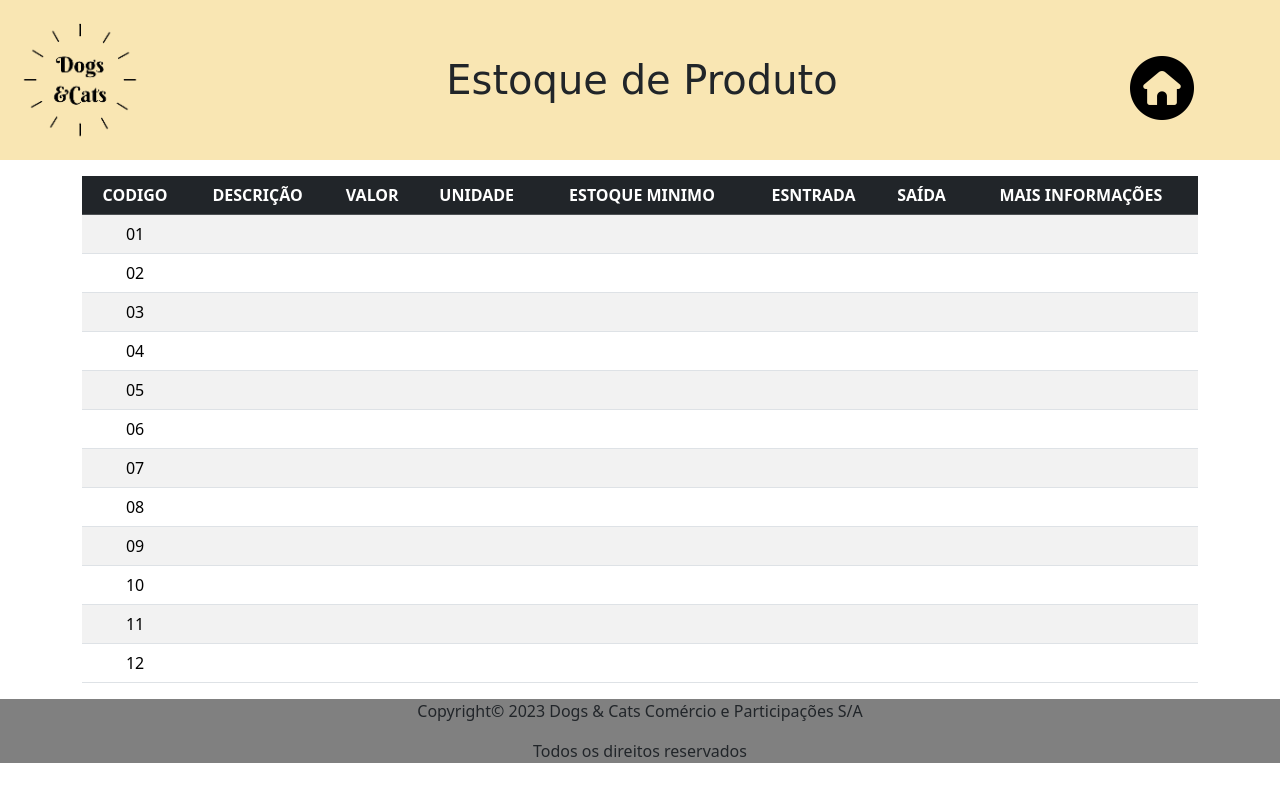
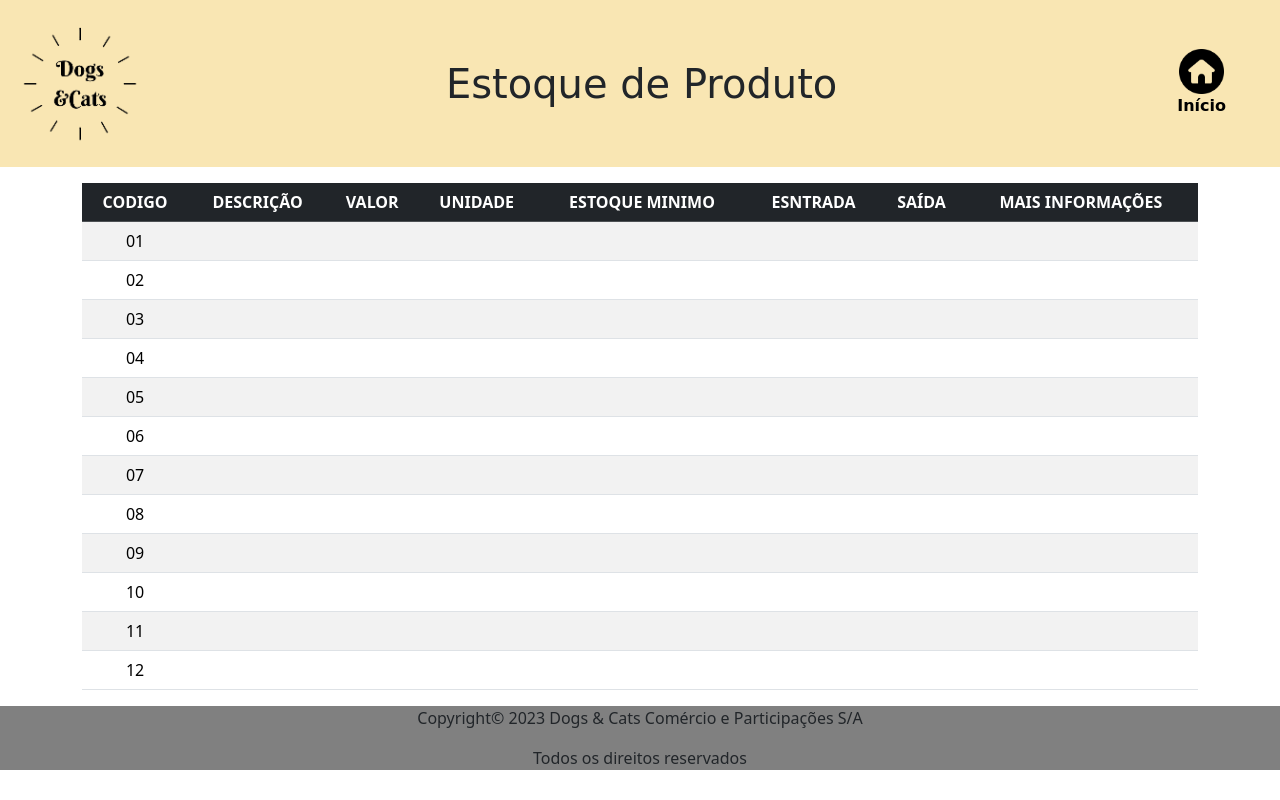
Before and after one commit to ICEI-PUC-Minas-PCO-SI/pco-si-2023-1-p1-proj-web-t2-g4-petshop, a plain HTML site: page src/estoque.html in a window 1280 px wide. Drawn offline with nearby package versions, Linux system fonts and the light colour scheme.

Commit message:
Atualização do header

```diff
--- a/src/estoque.html
+++ b/src/estoque.html
@@ -14,7 +14,11 @@
         <div class="botoes" style="display: flex;">
             <div class="botaoheader">
                 <button title="Voltar" onclick="window.location.href = '/src/tela1/login.html'">
-                    <img class="iconeheader" src="home.png" alt="Botão Voltar">
+                    <a class="nav-link text-black m-5" href="#">
+                        <img src="../src/imagens/home.png" alt="" height="45px">
+                        <br>
+                        <b>Início</b>
+                    </a>
                 </button>
             </div>
         </div>
```
